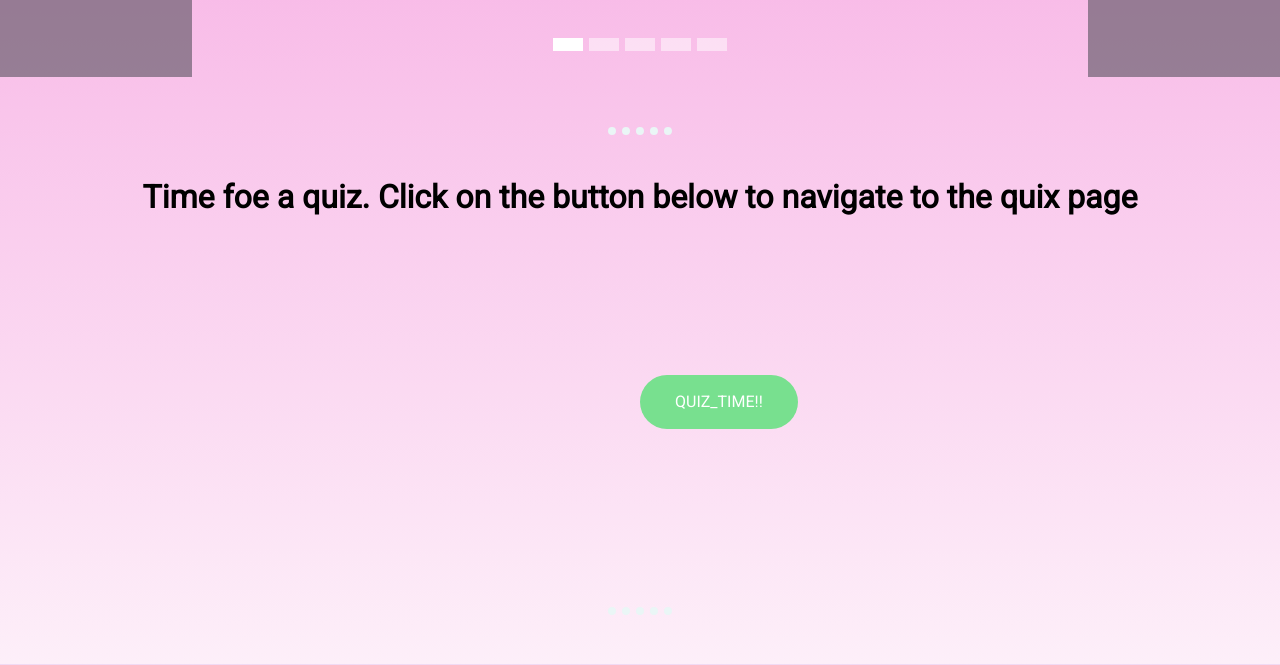
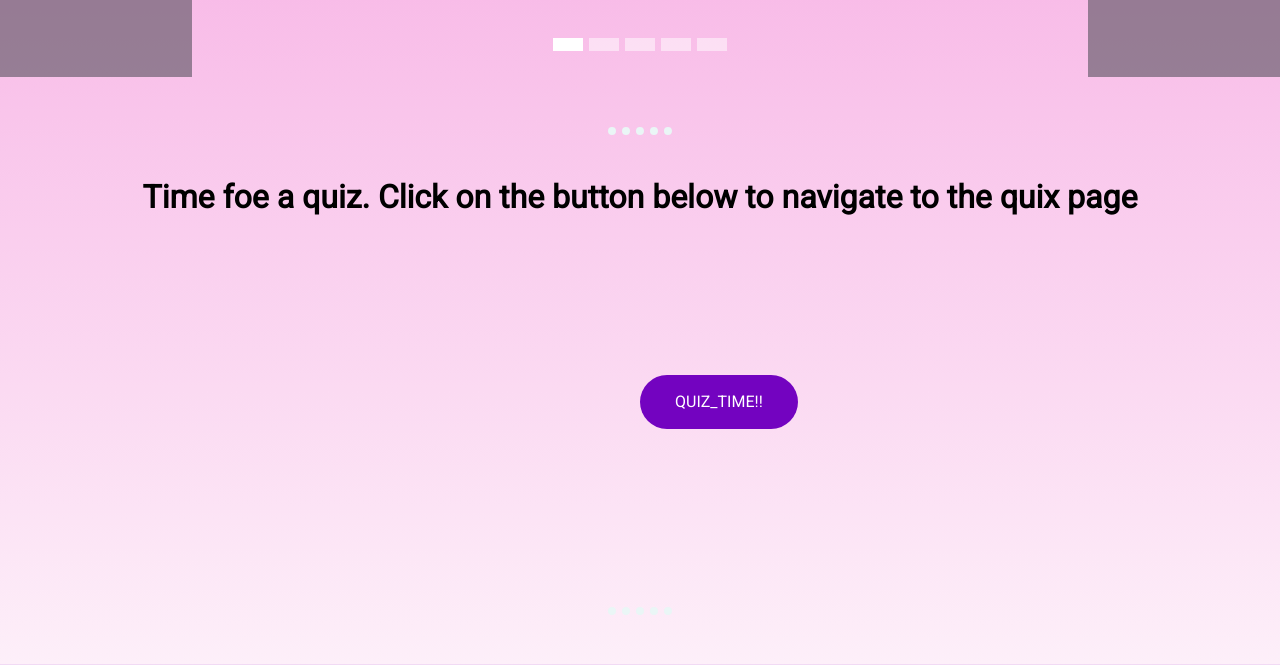
Before and after one commit to Harshit2929/Golden-Ratio, a plain HTML site: page index.html in a window 1280 px wide. Shown: the part 4135-4800 px from the top of the page. Drawn offline with nearby package versions, Linux system fonts and the light colour scheme.

Commit message:
Update styles.css

```diff
--- a/css/styles.css
+++ b/css/styles.css
@@ -112,7 +112,7 @@ width: 25%;
   }
 
 button {
-  background-color: #78e08f;
+  background-color: #7303c0;
   color:#fff;
   padding:15px 35px;
   border:none;
@@ -126,7 +126,7 @@ button {
 button:hover {
   cursor:pointer;
   background-color: #fff;
-  color:#78e08f;
+  color:#7303c0;
   box-shadow: 0px 0px 10px 1px rgba(0,0,0,0.3);
 }
 
```
